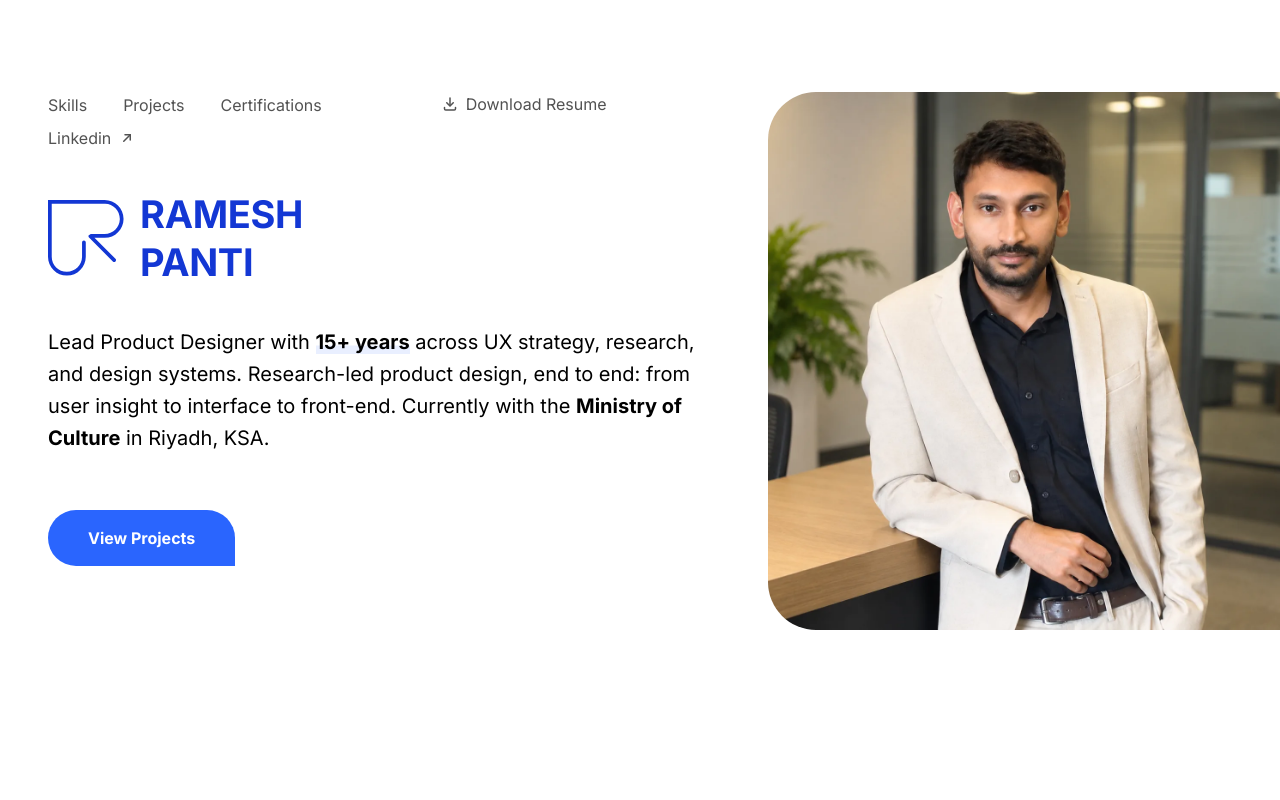
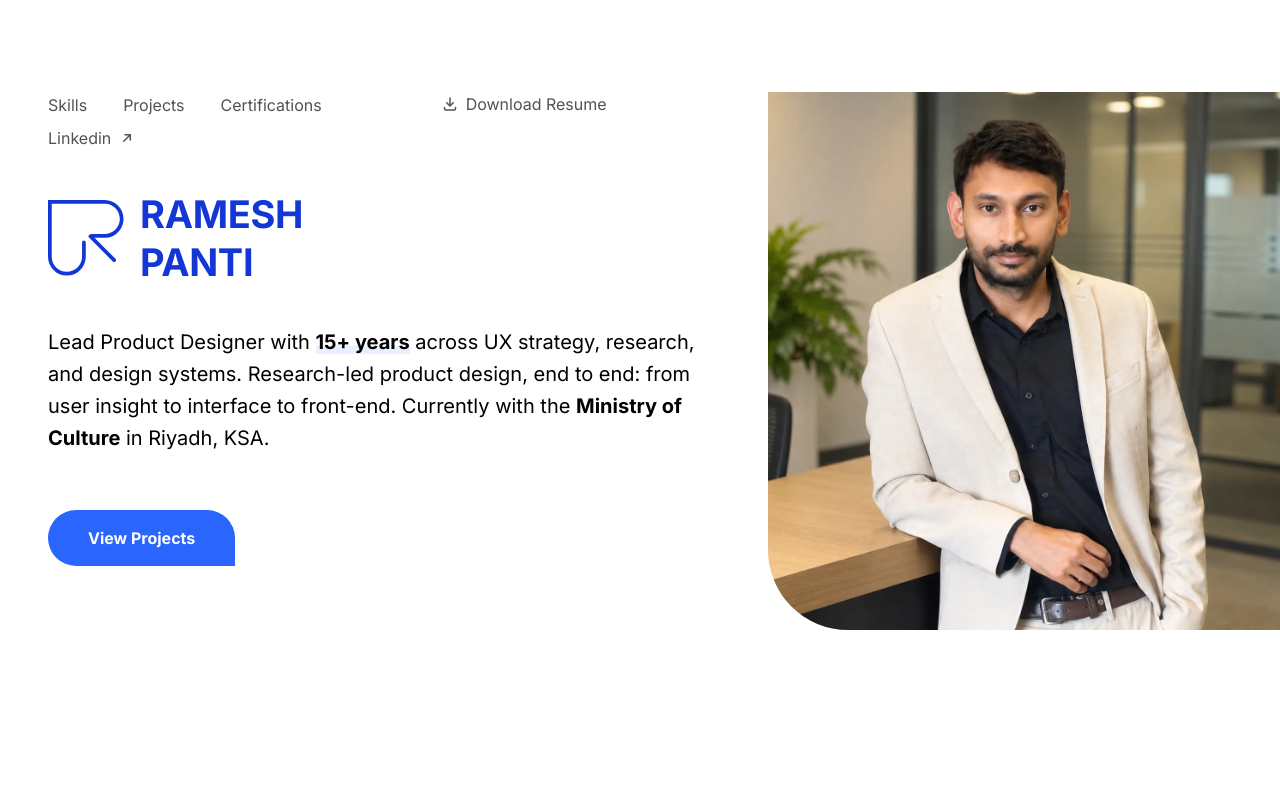
Before and after one commit to superintel04/kipe, a React (Vite) app: page / in a window 1280 px wide. Shown: the top 800 px of the page. Built offline with nearby package versions, Linux system fonts and the light colour scheme.

Commit message:
Curve only the hero portrait's bottom-leading corner

```diff
--- a/src/components/Hero.tsx
+++ b/src/components/Hero.tsx
@@ -14,9 +14,10 @@ import { useContent } from '@/content'
  *
  * The portrait is absolutely positioned above `lg`, starting 92px down so it
  * clears the fixed language toggle (24px inset + its 44px tile + a 24px gap)
- * and ending 64px above the band's foot. Only its leading corners are rounded
- * — the trailing edge is cut square. Below `lg` it drops into the flow beneath
- * the CTA, since a half-width portrait has nowhere to go on a phone.
+ * and ending 64px above the band's foot. Square but for an 80px curve on the
+ * bottom-leading corner — logical, so it mirrors in Arabic. Below `lg` it
+ * drops into the flow beneath the CTA, since a half-width portrait has
+ * nowhere to go on a phone.
  */
 export default function Hero() {
   const { profile } = useContent()
@@ -33,7 +34,7 @@ export default function Hero() {
           width={1254}
           height={1254}
           fetchPriority="high"
-          className="size-full rounded-s-[48px] rounded-e-none object-cover"
+          className="size-full rounded-none rounded-es-[80px] object-cover"
         />
       </div>
 
@@ -93,7 +94,7 @@ export default function Hero() {
             alt={profile.name}
             width={1254}
             height={1254}
-            className="mt-14 aspect-[707/654] w-full rounded-3xl object-cover"
+            className="mt-14 aspect-[707/654] w-full rounded-none rounded-es-[80px] object-cover"
           />
         </Reveal>
       </div>
```
